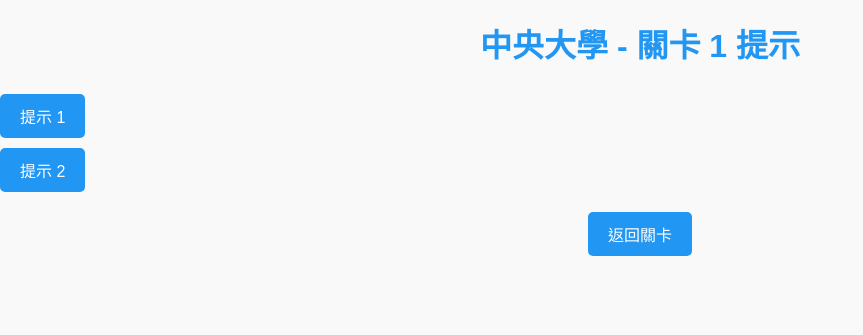
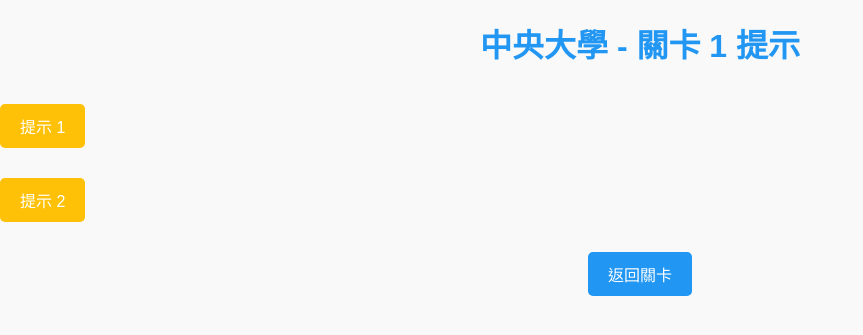
Before and after one commit to h04898989/puzzletest, a Flask app: page /game/1/level/1/hints in a window 1280 px wide. Shown: the top 335 px of the page, without its empty margins (0-863 px from the left). Run offline with Flask 3, Linux system fonts and the light colour scheme.

Commit message:
modify button position

```diff
--- a/static/style.css
+++ b/static/style.css
@@ -34,7 +34,7 @@ ul li a:hover {
     color: #1976D2; /* 修改為深藍色 */
 }
 
-/* 按鈕容器 */
+/* 提示和送出按鈕容器 */
 .button-container {
     display: flex;
     justify-content: center; /* 讓按鈕容器置中 */
@@ -80,7 +80,7 @@ button:hover {
     background-color: #1976D2; /* 深藍色背景 */
 }
 
-/* 輸入框與提示按鈕的容器 */
+/* 輸入框的容器 */
 .input-container {
     display: flex;
     justify-content: center; /* 讓整個容器置中 */
@@ -151,3 +151,33 @@ p {
 .return-button-container button:hover {
     background-color: #1976D2; /* 深藍色背景 */
 }
+
+/* 提示按鈕列表容器 */
+.hint-list {
+    display: flex; /* 使用 Flexbox */
+    flex-direction: column; /* 垂直排列按鈕 */
+    align-items: center; /* 水平置中按鈕 */
+    gap: 10px; /* 按鈕之間的間距 */
+    padding: 0;
+    list-style: none; /* 移除預設的列表樣式 */
+}
+
+.hint-list li {
+    width: 100%; /* 讓按鈕佔據整行寬度（可選） */
+    text-align: center; /* 讓按鈕文字置中 */
+}
+
+.hint-list button {
+    padding: 10px 20px;
+    font-size: 16px;
+    color: #fff;
+    background-color: #FFC107; /* 黃色背景 */
+    border: none;
+    border-radius: 5px;
+    cursor: pointer;
+    white-space: nowrap; /* 防止文字換行 */
+}
+
+.hint-list button:hover {
+    background-color: #FFA000; /* 深黃色背景 */
+}
--- a/templates/hints.html
+++ b/templates/hints.html
@@ -14,7 +14,7 @@
 </head>
 <body>
     <h1>{{ game_name }} - 關卡 {{ level_id }} 提示</h1>
-    <ul>
+    <ul class="hint-list">
         {% for hint in hints %}
         <li>
             <button onclick="toggleHint('hint-{{ loop.index }}')">提示 {{ loop.index }}</button>
```
